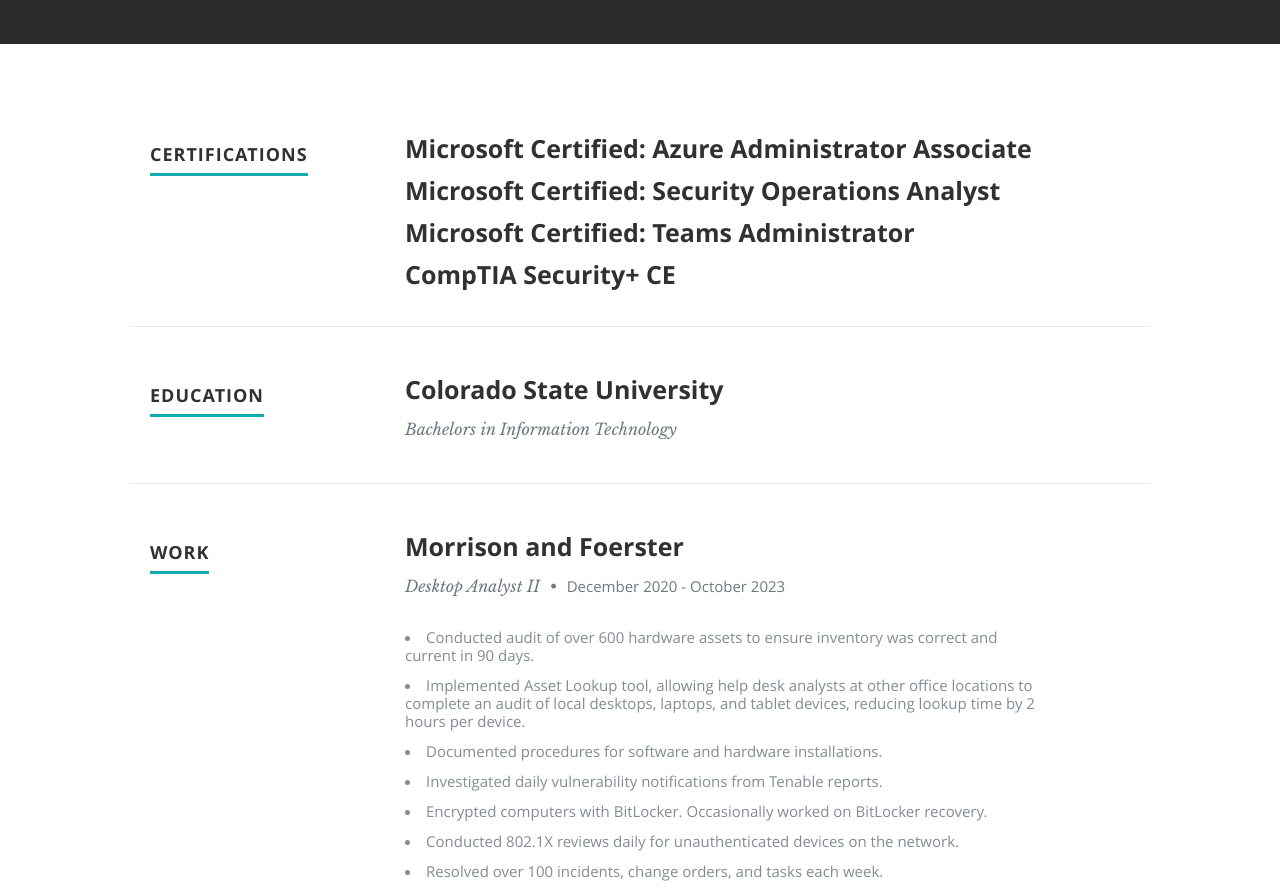
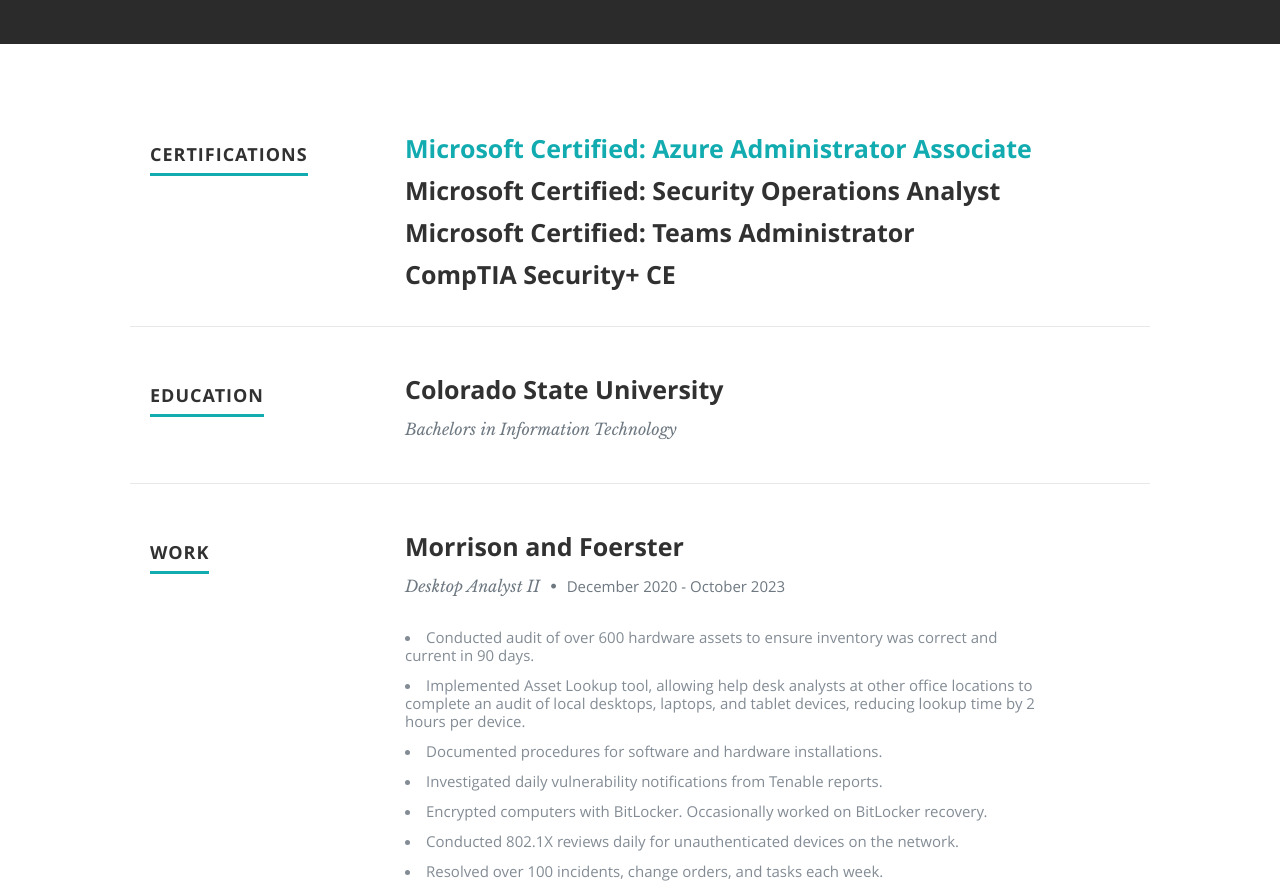
Before and after one commit to mrcodymichaelsmith/CSCRC, a plain HTML site: page frontend/index.html in a window 1280 px wide. Shown: the part 1080-1969 px from the top of the page. Drawn offline with nearby package versions, Linux system fonts and the light colour scheme; no server answers; a script that the page names is missing.

Commit message:
Update index.html
Trying to fix hyperlink

```diff
--- a/frontend/index.html
+++ b/frontend/index.html
@@ -123,7 +123,7 @@
 
                <div class="twelve columns">
 
-                  <span><h3 href="https://learn.microsoft.com/api/credentials/share/en-us/mrcodymichaelsmith/6C3A223B53C39BAB?sharingId=54051611CA6E2142">Microsoft Certified: Azure Administrator Associate</h3></span>
+                  <h3><span><a href="https://learn.microsoft.com/api/credentials/share/en-us/mrcodymichaelsmith/6C3A223B53C39BAB?sharingId=54051611CA6E2142">Microsoft Certified: Azure Administrator Associate</a></span></h3>
 
                </div>
 
```
